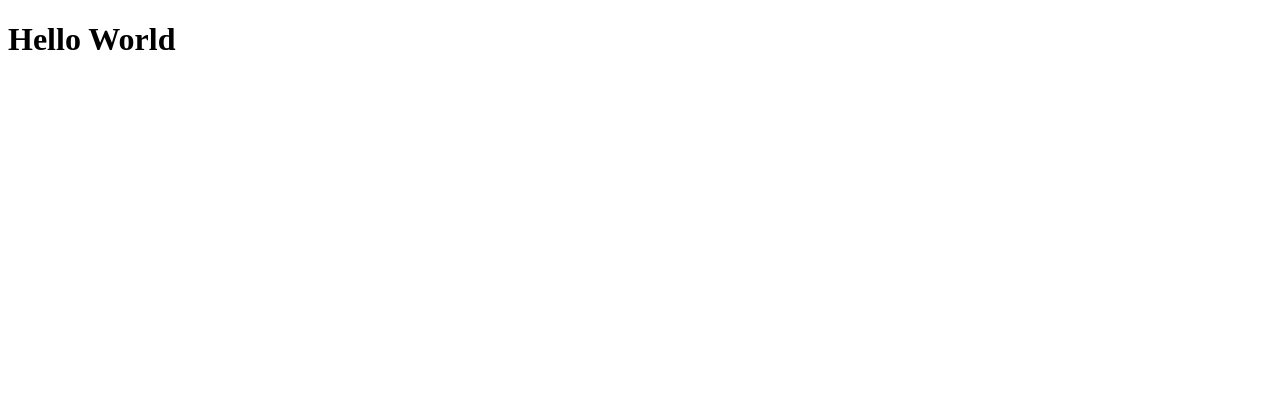
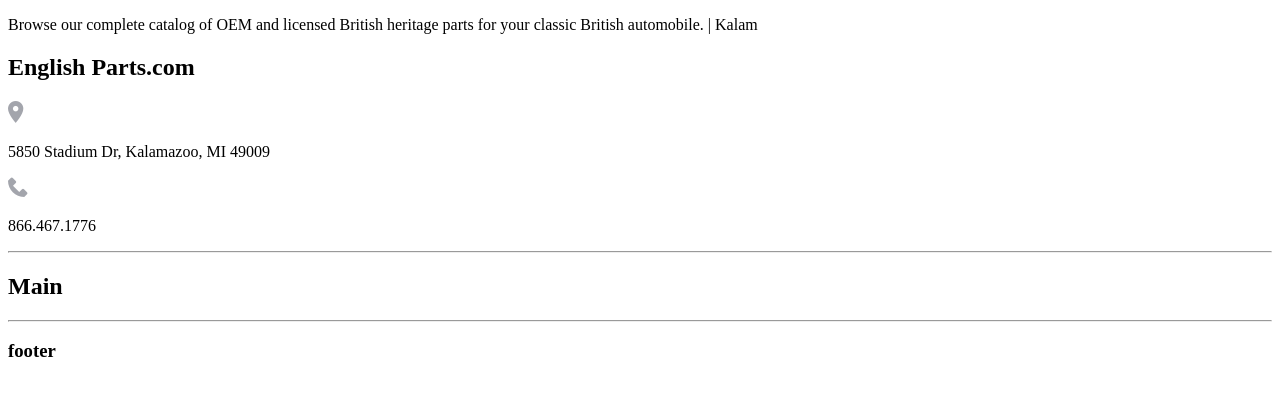
Before and after one commit to PeteSeeling/Simple-Part-Test, a React app: page / in a window 1280 px wide. Shown: the top 396 px of the page. Built offline with nearby package versions, Linux system fonts and the light colour scheme.

Commit message:
2 section of header complete

```diff
--- a/src/App.jsx
+++ b/src/App.jsx
@@ -1,3 +1,14 @@
+import Header from "./views/Header/Header";
+
+
 export default function App() {
-  return <h1>Hello World</h1>;
+  return (
+    <>
+  <Header />
+    <hr></hr>
+    <h2>Main</h2>
+    <hr></hr>
+    <h3>footer</h3>
+    </>
+  )
 }
--- a/src/views/Header/Header.jsx
+++ b/src/views/Header/Header.jsx
@@ -0,0 +1,32 @@
+
+
+export default function Header(){
+    return(
+        <>
+        <div>
+        <section>
+        <span>
+            <p>Browse our complete catalog of OEM and licensed British heritage parts for your classic British automobile. | Kalam</p>
+        </span>
+        </section>
+
+        <section>
+            <h2>English Parts.com</h2>
+            <span>
+                <img src={require('../../../public/images/icons/header-location.png')} />
+                <p>5850 Stadium Dr, Kalamazoo, MI 49009</p>
+                <img src={require('../../../public/images/icons/header-phone.png')} />
+                <p>866.467.1776</p>
+            </span>
+            <span>
+
+            </span>
+        </section>
+        </div>
+
+
+
+        </>
+    )
+
+}
```
